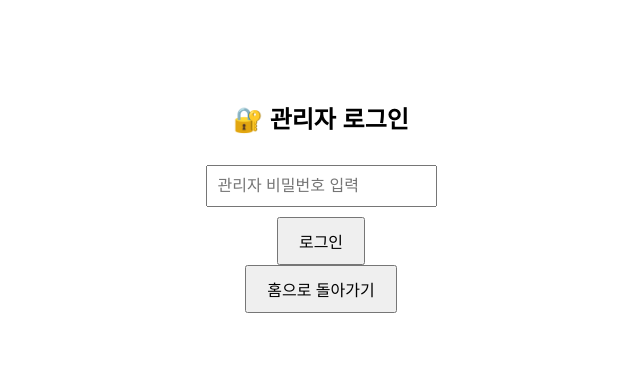
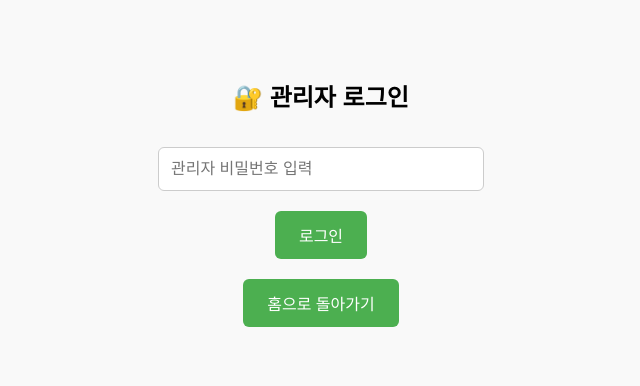
Before and after one commit to gnssid0209/codingclub_assert, a Flask app: page /admin_login in a window 1280 px wide. Shown: the top 386 px of the page, without its empty margins (319-959 px from the left). Run offline with Flask 3, Linux system fonts and the light colour scheme.

Commit message:
Update admin_login.html

```diff
--- a/templates/admin_login.html
+++ b/templates/admin_login.html
@@ -3,10 +3,41 @@
 <head>
   <meta charset="UTF-8">
   <title>관리자 로그인</title>
+  <meta name="viewport" content="width=device-width, initial-scale=1.0">
   <style>
-    body { font-family: sans-serif; text-align: center; margin-top: 100px; }
-    input { padding: 10px; margin: 10px; font-size: 16px; }
-    button { padding: 10px 20px; font-size: 16px; }
+    body {
+      font-family: sans-serif;
+      text-align: center;
+      padding: 50px 10px;
+      background: #f9f9f9;
+    }
+    h2 { font-size: 24px; margin-bottom: 24px; }
+    input {
+      padding: 12px;
+      margin: 10px 0;
+      font-size: 16px;
+      width: 80%;
+      max-width: 300px;
+      border-radius: 6px;
+      border: 1px solid #ccc;
+    }
+    button {
+      padding: 12px 24px;
+      font-size: 16px;
+      border-radius: 6px;
+      border: none;
+      background-color: #4CAF50;
+      color: white;
+      cursor: pointer;
+      margin: 10px 0;
+    }
+    button:hover { background-color: #45a049; }
+    p { font-size: 14px; margin: 10px 0; }
+    @media (max-width: 480px) {
+      h2 { font-size: 20px; }
+      input { font-size: 14px; padding: 10px; }
+      button { font-size: 14px; padding: 10px 20px; }
+    }
   </style>
 </head>
 <body>
```
